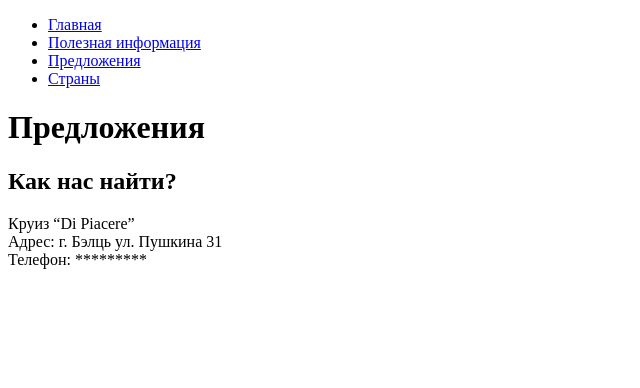
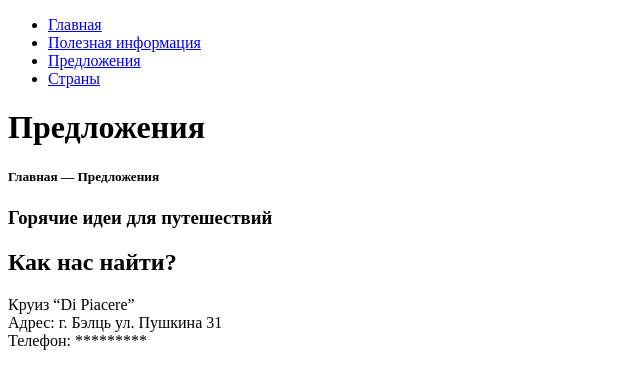
Before and after one commit to IlonaFrasiniuc/Programarea-paginilor-Web, a plain HTML site: page progect/predloj.html in a window 1280 px wide. Shown: the whole page, without its empty margins (0-640 px from the left). Drawn offline with Linux system fonts and the light colour scheme.

Commit message:
new commit

```diff
--- a/progect/predloj.html
+++ b/progect/predloj.html
@@ -18,6 +18,8 @@
         </nav>
       </header>
     <h1>Предложения</h1>
+    <h5>Главная — Предложения</h5>
+    <h3>Горячие идеи для путешествий </h3>
     <footer>
         <section>
           <h2>Как нас найти?</h2>
```
